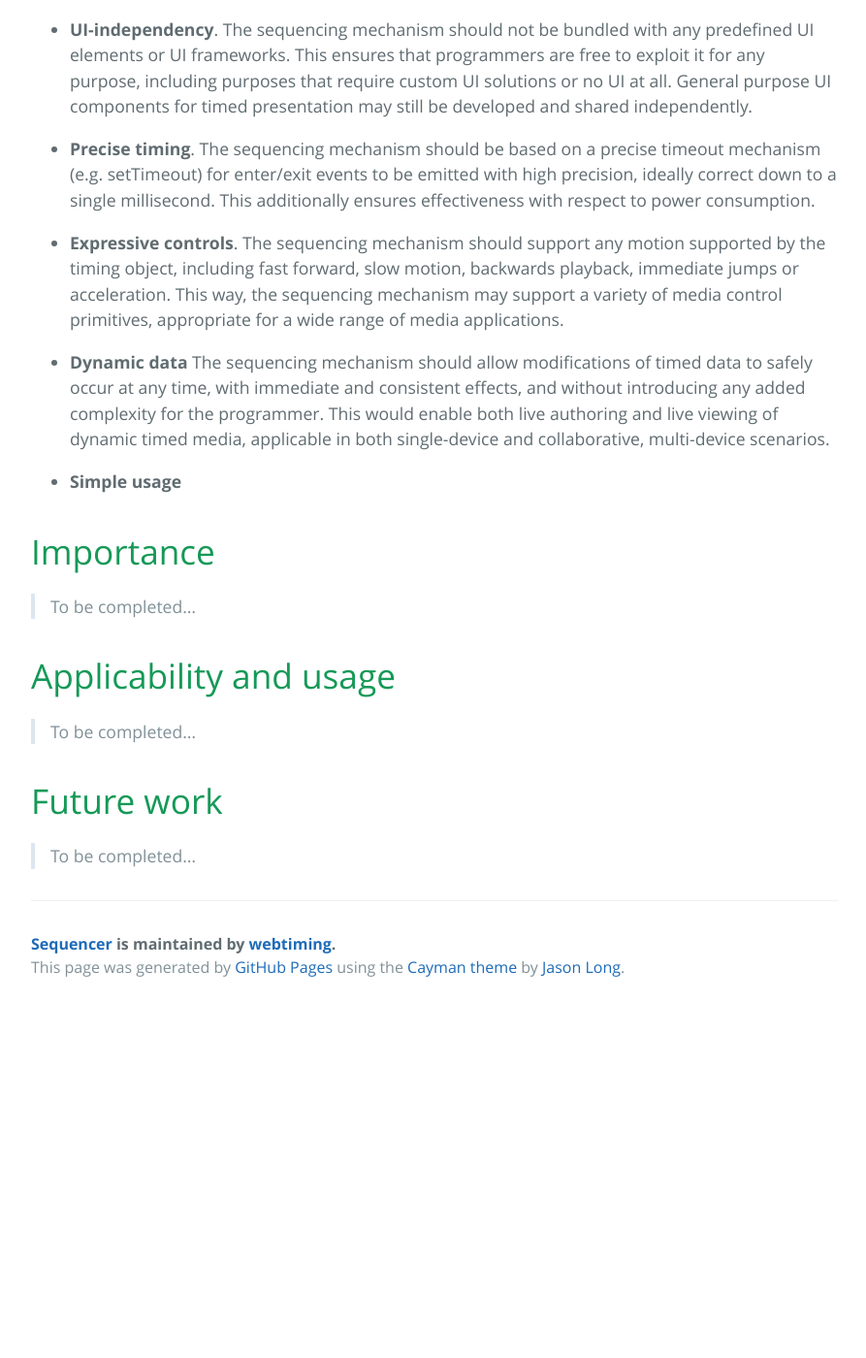
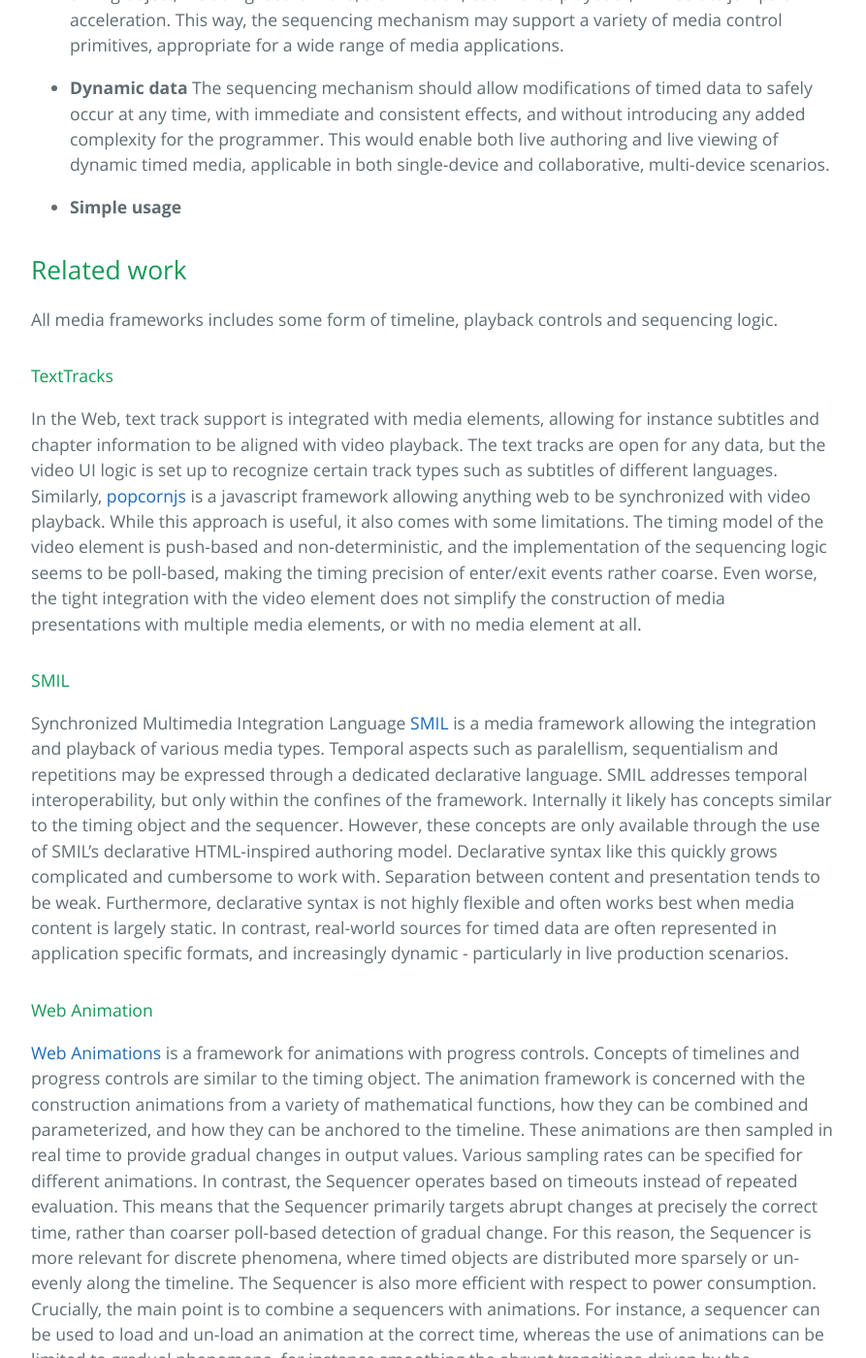
Before and after one commit to webtiming/sequencer, a Jekyll site: the page built from overview.md, in a window 1280 px wide and 1400 px high, scrolled down 2082 px. Shown: the whole window at 97% size, without its empty margins (192-1085 px from the left). Built offline with Jekyll 4.4.1, drawn with Linux system fonts in a browser that asks for light colours; Markdown is read by kramdown in place of the engine named in the settings; before the commit the page ends 3123 px from its top, so only the background shows below that; some of the changed text lies outside the part shown.

Commit message:
completed related work in overview

```diff
--- a/overview.md
+++ b/overview.md
@@ -22,21 +22,7 @@ This page gives a wider overview of the Sequencer concept, including term defini
 
 - **Multi-device Timed Media** A timed media presentation where at least one timing object is connected to an online timing resource. It follows that multi-device timed media is also online timed media.
 
-> Timed media is ultimately created from two distinct entities; timing resources and timed content resources.
-
-## Related work
-
-All media framework includes some form of timeline, playback controls and sequencing logic.
-
-In the Web, text track support is integrated with media elements. The current text trac implementation provides an API that is quite similar to the Sequencer, but suffers a few limitations. The precision of enter/exit events is coarse as their execution is ...
-
-> To be completed...
-
-<!--
-Sequencing functionality is already provided by existing media frameworks, for example text tracks  integrated with  media elements, audio sample scheduling within the Web Audio API [[WEBAUDIO]], or timegraph traversal within SMIL Timing [[SMIL3]].
-
-limited to points and intervals
--->
+> Timed media is created from two distinct entities; timing objects and timed content.
 
 
 
@@ -57,6 +43,28 @@ Below we list important design goals for a general purpose sequencing mechanism
 - **Dynamic data** The sequencing mechanism should allow modifications of timed data to safely occur at any time, with immediate and consistent effects, and without introducing any added complexity for the programmer. This would enable both live authoring and live viewing of dynamic timed media, applicable in both single-device and collaborative, multi-device scenarios.
 
 - **Simple usage**
+
+
+
+
+## Related work
+
+All media frameworks includes some form of timeline, playback controls and sequencing logic.
+
+#### TextTracks
+In the Web, text track support is integrated with media elements, allowing for instance subtitles and chapter information to be aligned with video playback. The text tracks are open for any data, but the video UI logic is set up to recognize certain track types such as subtitles of different languages. Similarly, [popcornjs](http://popcornjs.com) is a javascript framework allowing anything web to be synchronized with video playback. While this approach is useful, it also comes with some limitations. The timing model of the video element is push-based and non-deterministic, and the implementation of the sequencing logic seems to be poll-based, making the timing precision of enter/exit events rather coarse. Even worse, the tight integration with the video element does not simplify the construction of media presentations with multiple media elements, or with no media element at all.
+
+#### SMIL
+Synchronized Multimedia Integration Language [SMIL](http://www.w3.org/TR/SMIL) is a media framework allowing the integration and playback of various media types. Temporal aspects such as paralellism, sequentialism and repetitions may be expressed through a dedicated declarative language. SMIL addresses temporal interoperability, but only within the confines of the framework. Internally it likely has concepts similar to the timing object and the sequencer. However, these concepts are only available through the use of SMIL's declarative HTML-inspired authoring model. Declarative syntax like this quickly grows complicated and cumbersome to work with. Separation between content and presentation tends to be weak. Furthermore, declarative syntax is not highly flexible and often works best when media content is largely static. In contrast, real-world sources for timed data are often represented in application specific formats, and increasingly dynamic - particularly in live production scenarios.
+
+#### Web Animation
+[Web Animations](http://www.w3.org/TR/web-animations) is a framework for animations with progress controls. Concepts of timelines and progress controls are similar to the timing object. The animation framework is concerned with the construction animations from a variety of mathematical functions, how they can be combined and parameterized, and how they can be anchored to the timeline. These animations are then sampled in real time to provide gradual changes in output values. Various sampling rates can be specified for different animations. In contrast, the Sequencer operates based on timeouts instead of repeated evaluation. This means that the Sequencer primarily targets abrupt changes at precisely the correct time, rather than coarser poll-based detection of gradual change. For this reason, the Sequencer is more relevant for discrete phenomena, where timed objects are distributed more sparsely or un-evenly along the timeline. The Sequencer is also more efficient with respect to power consumption. Crucially, the main point is to combine a sequencers with animations. For instance, a sequencer can be used to load and un-load an animation at the correct time, whereas the use of animations can be limited to gradual phenomena, for instance smoothing the abrupt transitions driven by the sequencer. With animations driven by the timing object, animations and sequencers would even be precisely coordinated in time.
+
+#### Web Audio
+[Web Audio](http://webaudio.github.io/web-audio-api/) The Web Audio API offers web support for creation and playback of music. The core of this framework has much to do with timing, as the framework allows music to be generated based on sequencing of audio samples. Multi-device timing would enable these tools to be put to work in multi-device scenarios, such as collaborative live music production and multi-device concerts. If so, the internal sequencer of the Web Audio framework would have to integrate with the timing object. The current sequencer likely uses the system clock directly. If so, time shifting is likely not handled by its sequencer, but instead handled by re-mapping media samples to the timeline. Integration with timing object and sequencer would probably not be difficult and simplify integration of the Web Audio framework with other timed components, both in single and multi-device scenarios.
+
+
+
 
 
 
```
